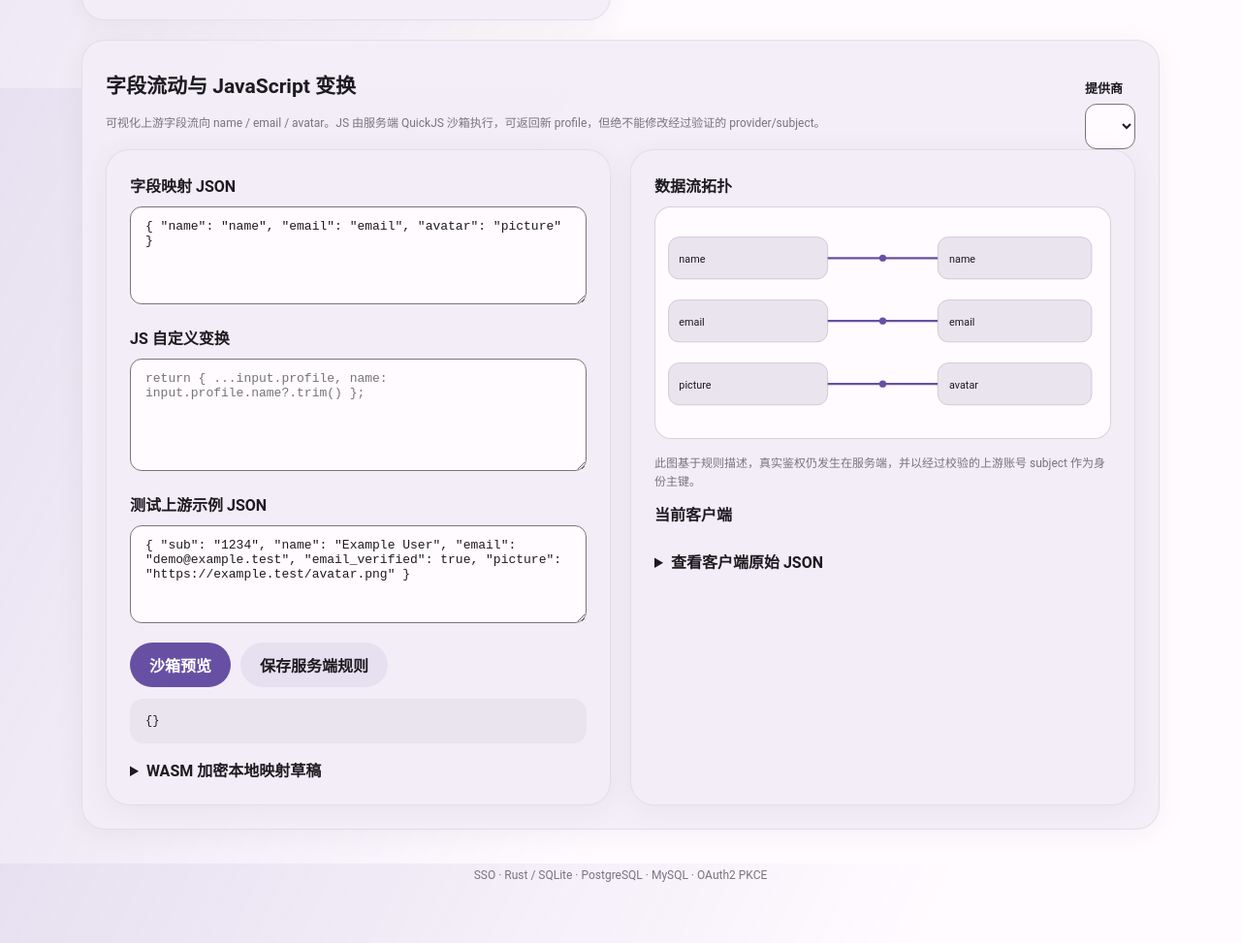
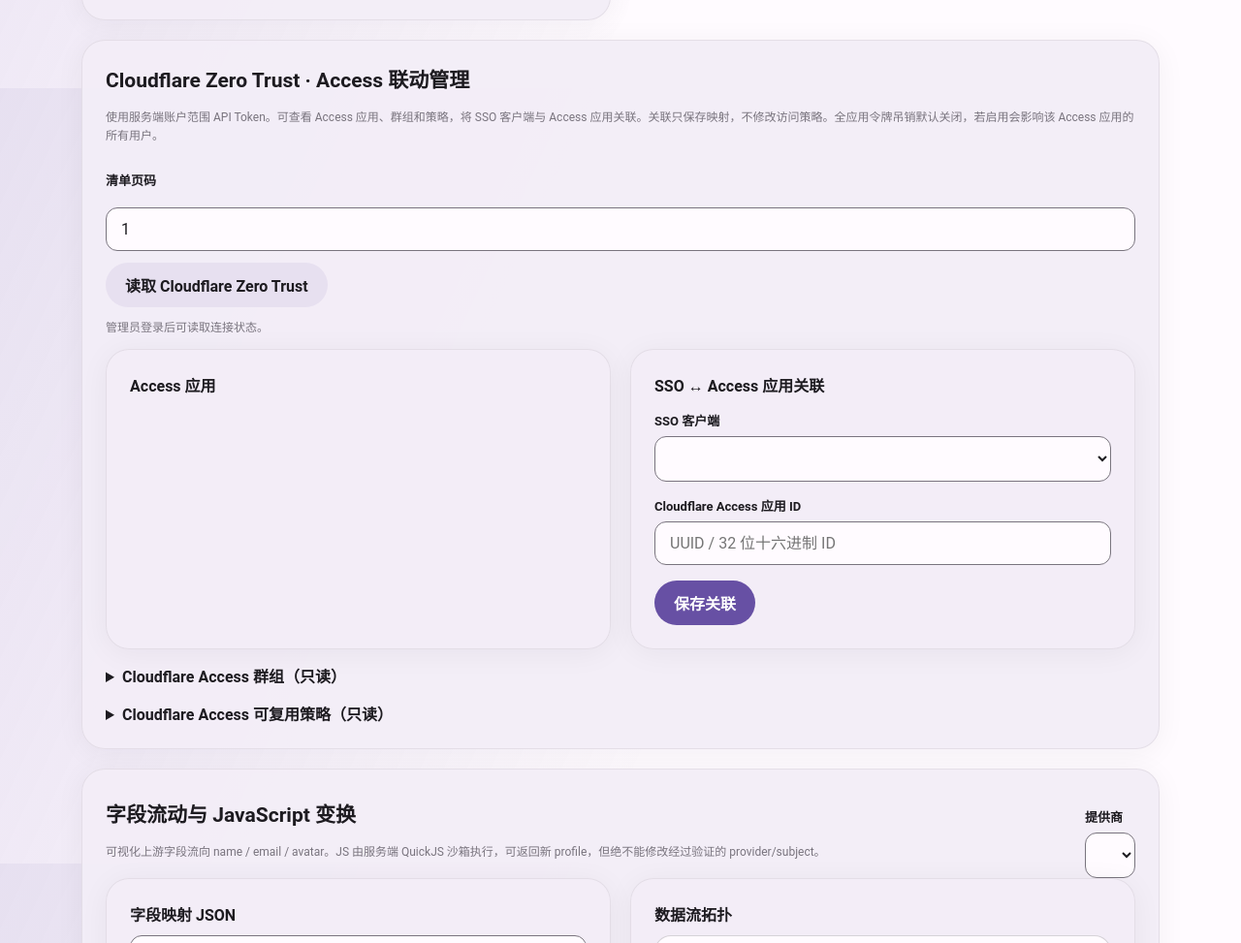
Before and after one commit to stevessr/sso, a plain HTML site: page web/index.html in a window 1280 px wide. Shown: the part 2309-3282 px from the top of the page at 97% size. Drawn offline with Linux system fonts and the light colour scheme; no server answers.

Commit message:
feat(ui): expose Cloudflare Zero Trust admin console

```diff
--- a/web/index.html
+++ b/web/index.html
@@ -33,6 +33,15 @@
 <section class="card"><h2>注册 OAuth2 客户端</h2><label>应用名称</label><input id="client-name" placeholder="My App"><label>回调地址（每行一个）</label><textarea id="client-redirects" placeholder="https://app.example.com/callback"></textarea><label><input id="client-public" type="checkbox" class="inline-check"> 公共客户端（PKCE，无 client_secret）</label><label>自助注册访问令牌（可选，留空使用管理员令牌）</label><input id="registration-token" type="password" autocomplete="off"><div class="actions"><button id="client-create">使用初始化令牌注册</button><button class="tonal" id="client-own-create">使用当前登录账户注册</button></div><p class="small">当前账户可自助创建最多 10 个专属客户端，无需共享管理员令牌。登录后仅能管理自己注册的客户端。</p><pre id="client-output" aria-live="polite">凭证仅在创建时返回，请妥善保存。</pre><h3 class="space-top-20">我注册的客户端</h3><div id="my-clients" class="stack"><p class="small">登录后显示。</p></div></section>
 <section class="card"><h2>跨应用联动</h2><p class="small">某个客户端换取访问令牌成功后，对同一用户的另一客户端执行操作。临时停用自动过期；永久吊销不可恢复旧令牌。</p>
 <label>源客户端 ID</label><input id="source-client" placeholder="sso_..."><label>目标客户端 ID</label><input id="target-client" placeholder="sso_..."><label>动作</label><select id="policy-action"><option value="suspend">临时停用</option><option value="resume">恢复临时停用</option><option value="revoke">永久吊销</option></select><label>临时停用秒数</label><input id="policy-duration" type="number" min="1" max="604800" value="3600"><div class="actions"><button id="policy-create">创建联动规则</button></div><div id="policy-controls" class="stack"></div><details><summary>查看策略原始 JSON</summary><pre id="policies-output" aria-live="polite">请先验证管理员令牌。</pre></details></section>
+<section class="card wide" id="cloudflare"><h2>Cloudflare Zero Trust · Access 联动管理</h2>
+<p class="small">使用服务端账户范围 API Token。可查看 Access 应用、群组和策略，将 SSO 客户端与 Access 应用关联。关联只保存映射，不修改访问策略。全应用令牌吊销默认关闭，若启用会影响该 Access 应用的所有用户。</p>
+<div class="row"><label for="cf-page">清单页码</label><input id="cf-page" type="number" min="1" max="100" value="1"><button class="tonal" id="cf-refresh">读取 Cloudflare Zero Trust</button></div>
+<p id="cf-status" class="small" role="status">管理员登录后可读取连接状态。</p>
+<div class="grid"><div class="card"><h3>Access 应用</h3><p id="cf-inventory-count" class="small"></p><div id="cf-apps" class="stack"></div></div>
+<div class="card"><h3>SSO ↔ Access 应用关联</h3><label for="cf-client-id">SSO 客户端</label><select id="cf-client-id"></select><label for="cf-app-id">Cloudflare Access 应用 ID</label><input id="cf-app-id" placeholder="UUID / 32 位十六进制 ID"><div class="actions"><button id="cf-link">保存关联</button></div><div id="cf-links" class="stack"></div></div></div>
+<details><summary>Cloudflare Access 群组（只读）</summary><pre id="cf-groups">尚未读取</pre></details>
+<details><summary>Cloudflare Access 可复用策略（只读）</summary><pre id="cf-policies">尚未读取</pre></details>
+</section>
 <section class="card wide"><div class="row"><div><h2>字段流动与 JavaScript 变换</h2><p class="small">可视化上游字段流向 name / email / avatar。JS 由服务端 QuickJS 沙箱执行，可返回新 profile，但绝不能修改经过验证的 provider/subject。</p></div><div><label for="mapping-provider">提供商</label><select id="mapping-provider"></select></div></div>
 <div class="grid"><div class="card" class="nested-card"><h3>字段映射 JSON</h3><textarea id="mapping-fields" rows="5">{ "name": "name", "email": "email", "avatar": "picture" }</textarea><h3 class="space-top-18">JS 自定义变换</h3><textarea id="mapping-script" rows="6" placeholder="return { ...input.profile, name: input.profile.name?.trim() };"></textarea><h3 class="space-top-18">测试上游示例 JSON</h3><textarea id="mapping-raw" rows="5">{ "sub": "1234", "name": "Example User", "email": "demo@example.test", "email_verified": true, "picture": "https://example.test/avatar.png" }</textarea><div class="actions"><button id="mapping-preview">沙箱预览</button><button class="tonal" id="mapping-save">保存服务端规则</button></div><pre id="mapping-output" aria-live="polite">{}</pre><details><summary>WASM 加密本地映射草稿</summary><p class="small">使用口令和 AES-256-GCM 加密浏览器中当前的映射草稿；不存储登录凭据。需要部署时构建 wasm-pack 模块。</p><label>本地加密口令（至少 12 字符）</label><input id="draft-pass" type="password" autocomplete="off"><div class="actions"><button class="tonal" id="draft-encrypt">加密导出</button><button class="outline" id="draft-decrypt">解密导入</button></div><textarea id="draft-payload" rows="4" placeholder="加密密文"></textarea></details></div>
 <div class="card" class="nested-card"><h3>数据流拓扑</h3><svg id="flow" viewBox="0 0 520 260" role="img" aria-label="字段映射可视化"></svg><p class="small">此图基于规则描述，真实鉴权仍发生在服务端，并以经过校验的上游账号 subject 作为身份主键。</p><h3>当前客户端</h3><div id="client-controls" class="stack"></div><details><summary>查看客户端原始 JSON</summary><pre id="clients-output">请先验证管理员令牌。</pre></details></div></div></section>
@@ -41,6 +50,7 @@
 </main>
 <div id="status" role="status" hidden></div>
 <script src="/assets/app.js" defer></script>
+<script src="/assets/cloudflare.js" defer></script>
 <script src="/assets/security.js" defer></script>
 </body>
 </html>
```
